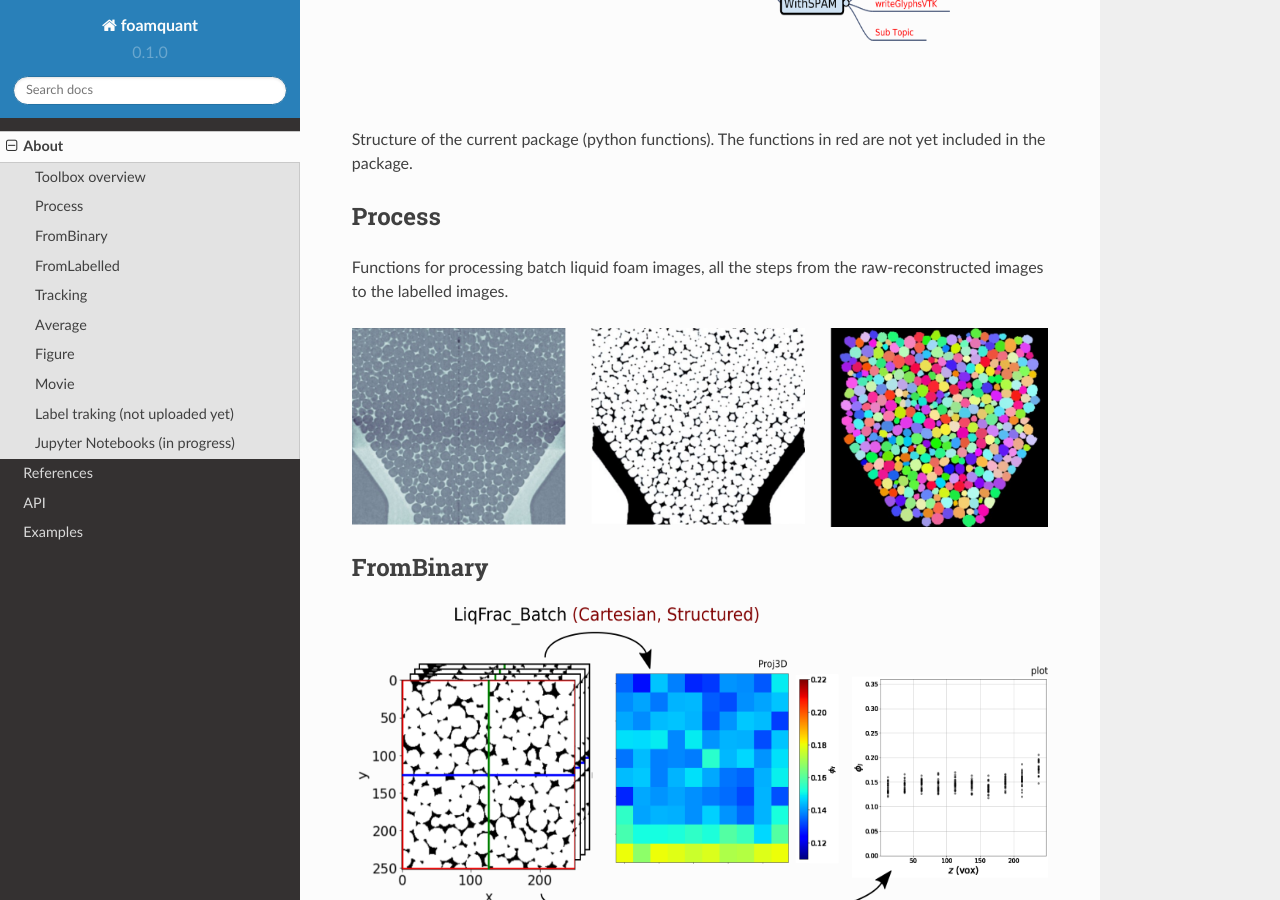
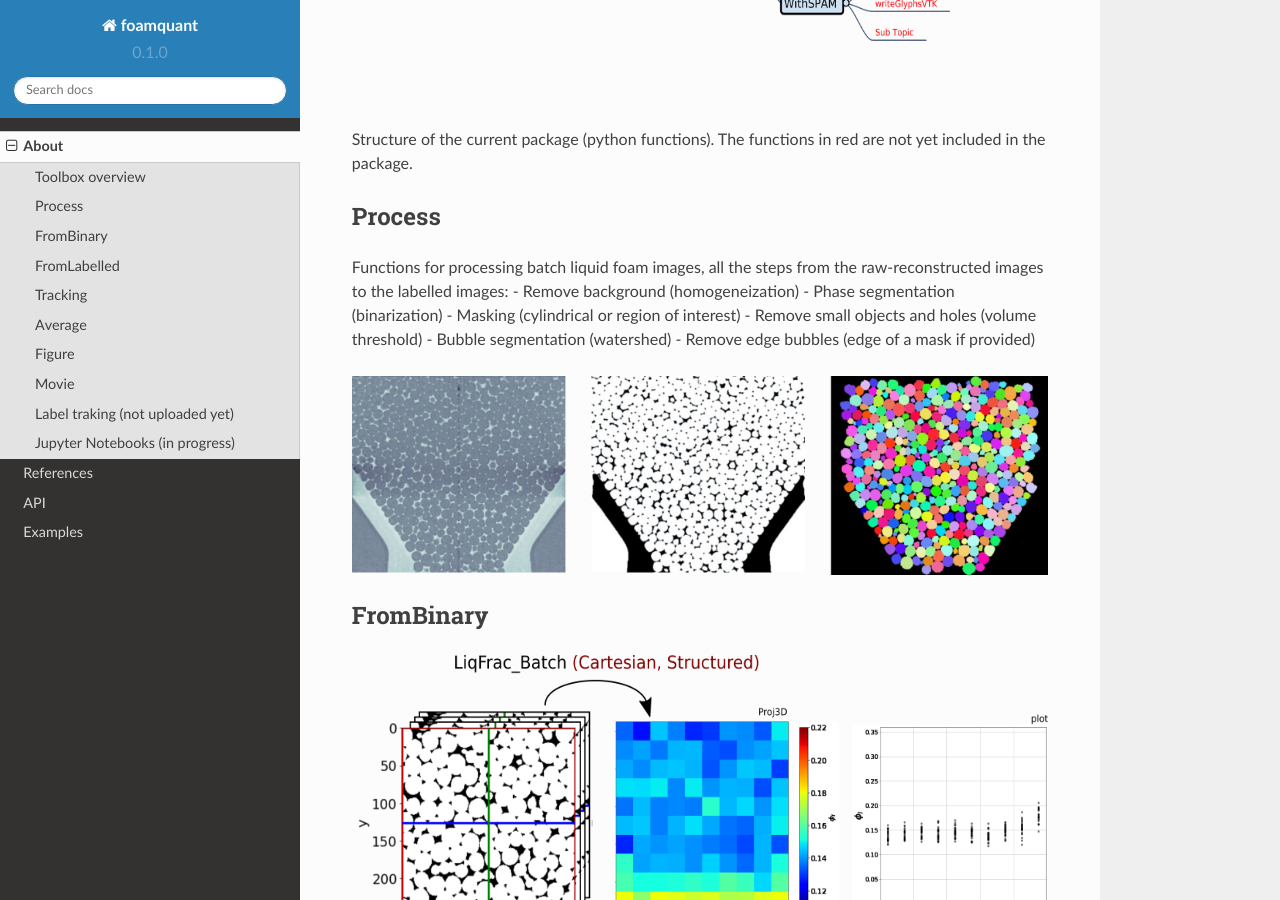
Before and after one commit to floschott/foamquant, a Sphinx documentation site: the page built from docs/source/about.rst, in a window 1280 px wide and 900 px high, scrolled down 1322 px. Built offline with Sphinx 7.4.7 and the Read the Docs theme 2.0.0, drawn with Linux system fonts in a browser that asks for light colours.

Commit message:
Update about.rst

```diff
--- a/docs/source/about.rst
+++ b/docs/source/about.rst
@@ -22,7 +22,13 @@ Structure of the current package (python functions). The functions in red are no
 Process
 -----------------
 
-Functions for processing batch liquid foam images, all the steps from the raw-reconstructed images to the labelled images.
+Functions for processing batch liquid foam images, all the steps from the raw-reconstructed images to the labelled images:
+- Remove background (homogeneization)
+- Phase segmentation (binarization)
+- Masking (cylindrical or region of interest)
+- Remove small objects and holes (volume threshold)
+- Bubble segmentation (watershed)
+- Remove edge bubbles (edge of a mask if provided)
 
 .. figure:: Process.png
    :scale: 40%
```
